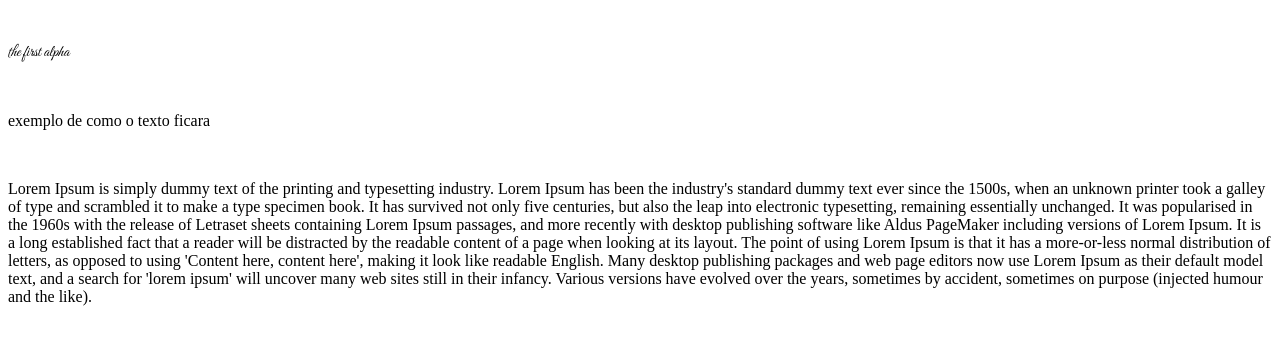
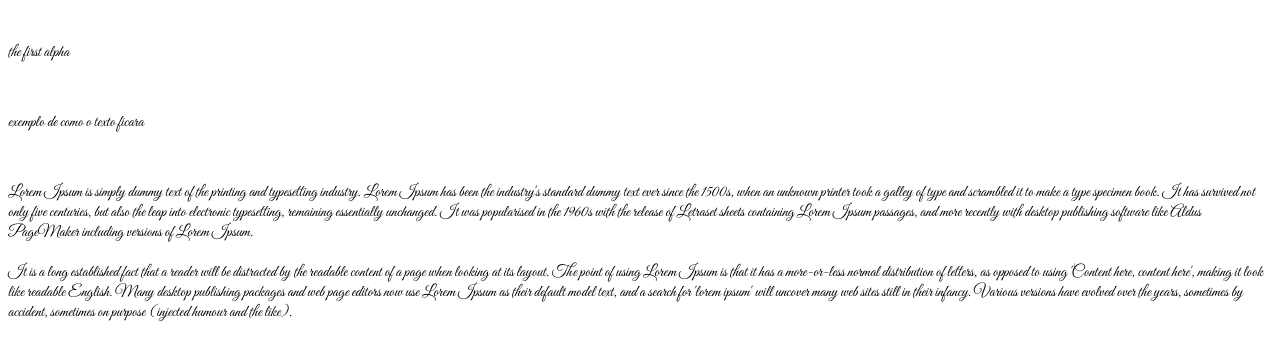
Before and after one commit to alex2017s/Americanflix, a plain HTML site: page livro.html in a window 1280 px wide. Drawn offline with Linux system fonts and the light colour scheme.

Commit message:
Update livro.html

```diff
--- a/livro.html
+++ b/livro.html
@@ -12,10 +12,10 @@
 <br>
 <p class="great-vibes-regular"> the first alpha </p>
 <br>
-<p>exemplo de como o texto ficara</p>
+<p class="great-vibes-regular">exemplo de como o texto ficara</p>
 <br>
-<p>
+<p class="great-vibes-regular">
 Lorem Ipsum is simply dummy text of the printing and typesetting industry. Lorem Ipsum has been the industry's standard dummy text ever since the 1500s, when an unknown printer took a galley of type and scrambled it to make a type specimen book. It has survived not only five centuries, but also the leap into electronic typesetting, remaining essentially unchanged. It was popularised in the 1960s with the release of Letraset sheets containing Lorem Ipsum passages, and more recently with desktop publishing software like Aldus PageMaker including versions of Lorem Ipsum.
-
+<br><br>
 It is a long established fact that a reader will be distracted by the readable content of a page when looking at its layout. The point of using Lorem Ipsum is that it has a more-or-less normal distribution of letters, as opposed to using 'Content here, content here', making it look like readable English. Many desktop publishing packages and web page editors now use Lorem Ipsum as their default model text, and a search for 'lorem ipsum' will uncover many web sites still in their infancy. Various versions have evolved over the years, sometimes by accident, sometimes on purpose (injected humour and the like).
 </p>
```
